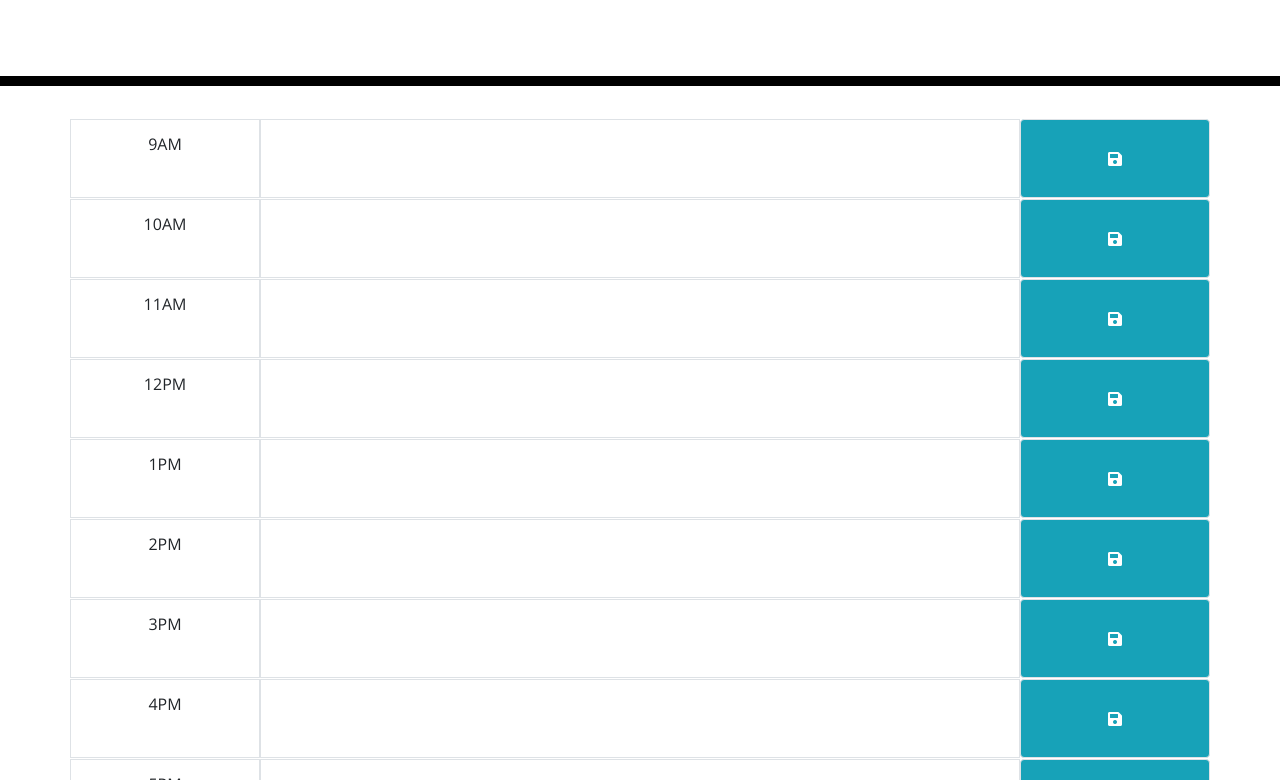
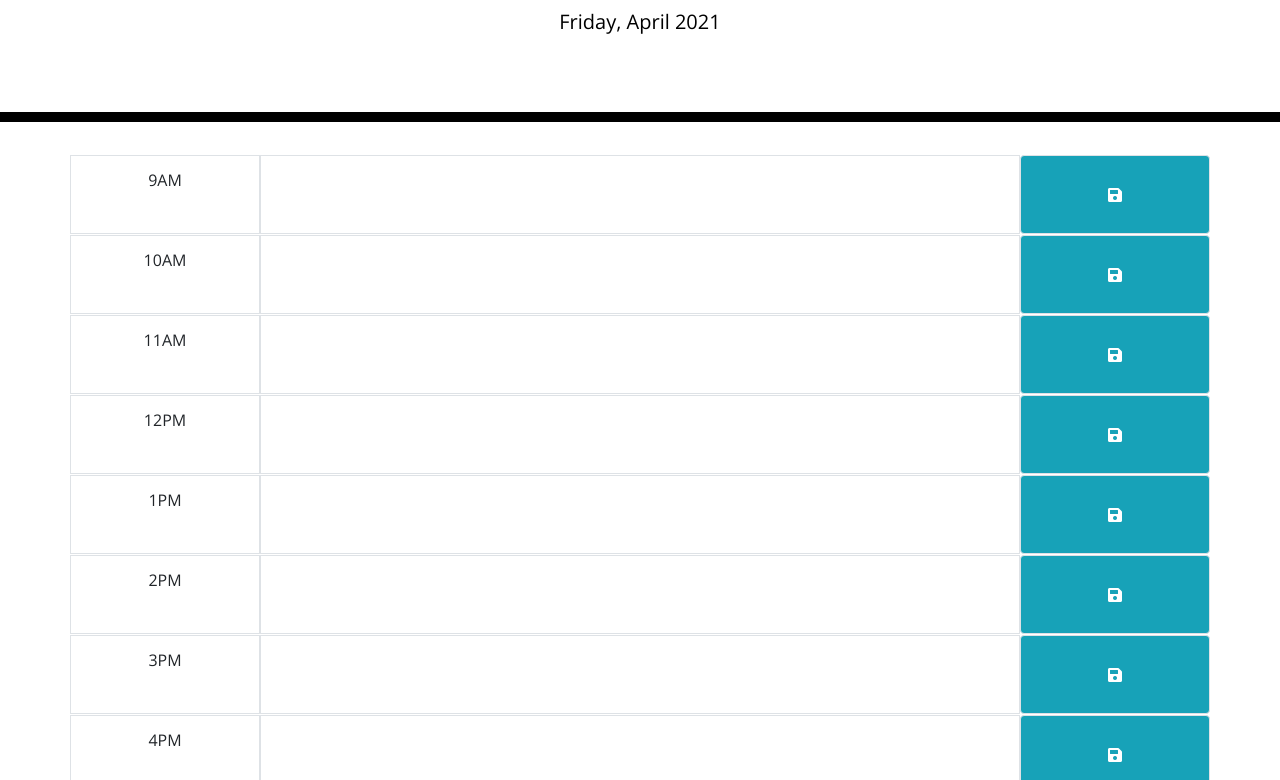
Before and after one commit to Tmaxey201/Work-Day-Scheduler-, a plain HTML site: page index.html in a window 1280 px wide. Shown: the part 182-962 px from the top of the page. Drawn offline with nearby package versions, Linux system fonts and the light colour scheme.

Commit message:
added current day to header

```diff
--- a/assets/script.js
+++ b/assets/script.js
@@ -0,0 +1,4 @@
+
+
+// added current day into header
+$("#today").text(moment().format("dddd, MMMM YYYY"))
--- a/index.html
+++ b/index.html
@@ -26,7 +26,7 @@
     <header class="jumbotron">
       <h1 class="display-3">Work Day Scheduler</h1>
       <p class="lead">A simple calendar app for scheduling your work day</p>
-      <p id="currentDay" class="lead"></p>
+      <p id="today" class="lead"></p>
     </header>
     <div class="container">
       <div class="row" id = "9">
```
